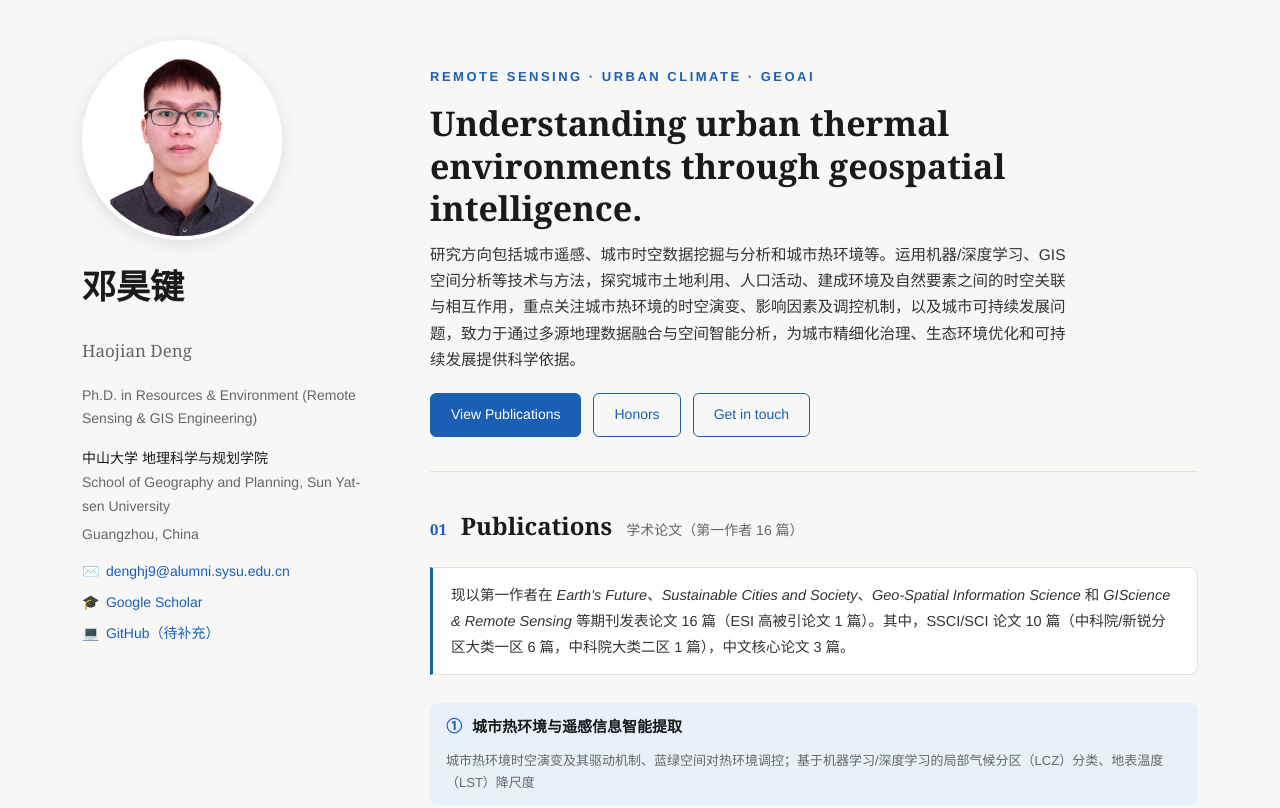
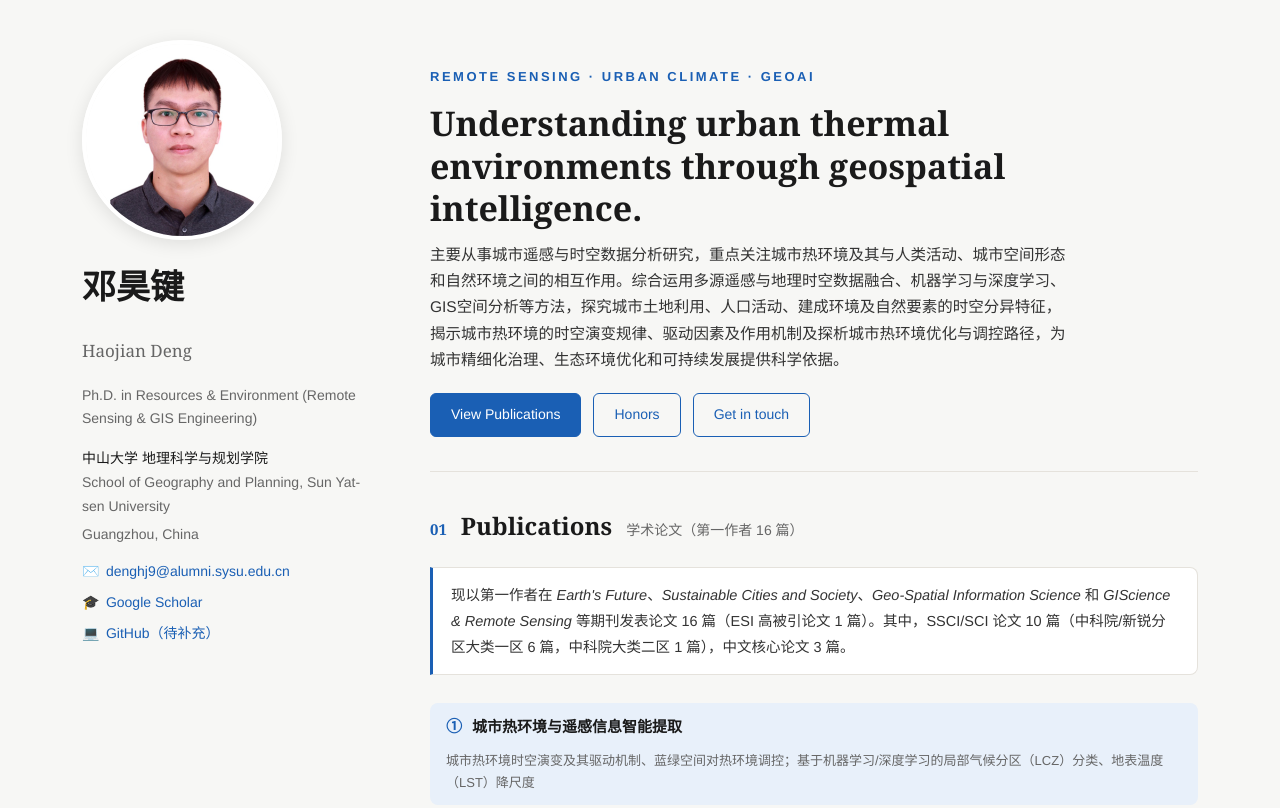
Before and after one commit to denghaojian/denghaojian.github.io, a plain HTML site: page index.html in a window 1280 px wide. Shown: the top 808 px of the page. Drawn offline with Linux system fonts and the light colour scheme.

Commit message:
Revise hero research statement

```diff
--- a/index.html
+++ b/index.html
@@ -132,7 +132,7 @@ footer{padding:26px 0 10px;font-size:13px;color:var(--muted);text-align:center}
     <div class="hero">
       <div class="kws">REMOTE SENSING · URBAN CLIMATE · GEOAI</div>
       <h2>Understanding urban thermal environments through geospatial intelligence.</h2>
-      <p>研究方向包括城市遥感、城市时空数据挖掘与分析和城市热环境等。运用机器/深度学习、GIS 空间分析等技术与方法，探究城市土地利用、人口活动、建成环境及自然要素之间的时空关联与相互作用，重点关注城市热环境的时空演变、影响因素及调控机制，以及城市可持续发展问题，致力于通过多源地理数据融合与空间智能分析，为城市精细化治理、生态环境优化和可持续发展提供科学依据。</p>
+      <p>主要从事城市遥感与时空数据分析研究，重点关注城市热环境及其与人类活动、城市空间形态和自然环境之间的相互作用。综合运用多源遥感与地理时空数据融合、机器学习与深度学习、GIS空间分析等方法，探究城市土地利用、人口活动、建成环境及自然要素的时空分异特征，揭示城市热环境的时空演变规律、驱动因素及作用机制及探析城市热环境优化与调控路径，为城市精细化治理、生态环境优化和可持续发展提供科学依据。</p>
       <div class="btns">
         <a class="btn primary" href="#publications">View Publications</a>
         <a class="btn ghost" href="#honors">Honors</a>
```
